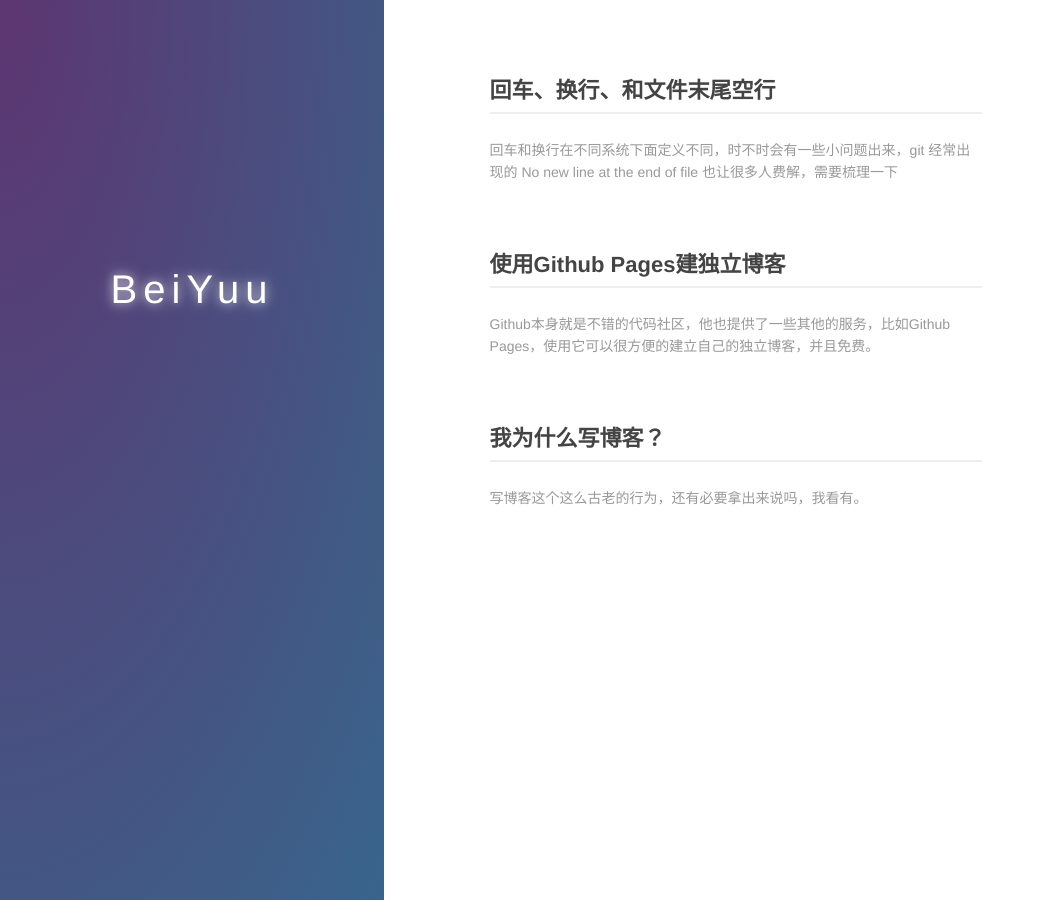
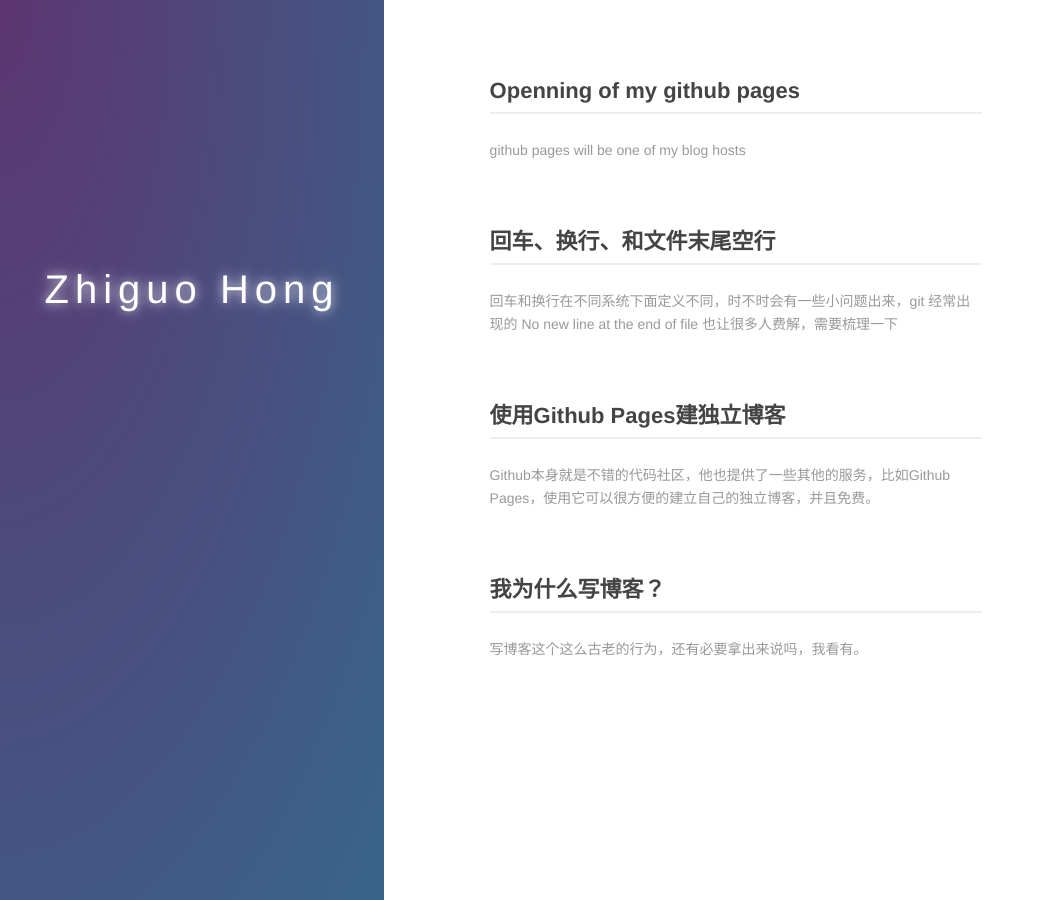
Before and after one commit to honkiko/honkiko.github.io, a Jekyll site: the page built from index.md, in a window 1280 px wide. Shown: the whole page, without its empty margins (0-1045 px from the left). Built offline with Jekyll 4.4.1, drawn with Linux system fonts in a browser that asks for light colours.

Commit message:
Openning

```diff
--- a/_layouts/default.html
+++ b/_layouts/default.html
@@ -3,9 +3,9 @@
   <head>
     <meta charset="utf-8" />
     <title>{% if page.title %}{{ page.title }} | {% endif %}{{ site.title }}</title>
-    <meta name="author" content="BieYuu" />
+    <meta name="author" content="HongZhiguo" />
     <meta name="renderer" content="webkit">
-    <meta name="description" content="BeiYuu's Blog" />
+    <meta name="description" content="HongZhiguo's Blog" />
     <meta name="viewport" content="width=device-width, initial-scale=1.0, minimum-scale=1.0">
     <link rel="shortcut icon" href="/favicon.ico" type="image/x-icon" />
     <link rel="alternate" type="application/atom+xml" title="Recent Entries" href="{{ site.feed }}" />
--- /dev/null
+++ b/_posts/2018-01-27-opening.md
@@ -0,0 +1,12 @@
+---
+layout:     post
+title:      Openning of my github pages
+category: blog
+description: github pages will be one of my blog hosts
+---
+
+## TODO
+
+- learn jekyll
+- learn basic css
+- get a cool DNS name
--- a/index.md
+++ b/index.md
@@ -6,10 +6,8 @@ layout: default
   <div class="index-wrapper">
     <div class="aside">
       <div class="info-card">
-        <h1>BeiYuu</h1>
-        <a href="http://weibo.com/beiyuu/" target="_blank"><img src="http://www.weibo.com/favicon.ico" alt="" width="25"/></a>
-        <a href="http://www.douban.com/people/beiyuu/" target="_blank"><img src="http://www.douban.com/favicon.ico" alt="" width="22"/></a>
-        <a href="http://instagram.com/beiyuu/" target="_blank"><img src="http://d36xtkk24g8jdx.cloudfront.net/bluebar/00c6602/images/ico/favicon.ico" alt="" width="22"/></a>
+        <h1>Zhiguo Hong</h1>
+        <a href="https://www.zhihu.com/people/kiko-hon/" target="_blank"><img src="https://www.zhihu.com/favicon.ico" alt="" width="22"/></a>
       </div>
       <div id="particles-js"></div>
     </div>
```
